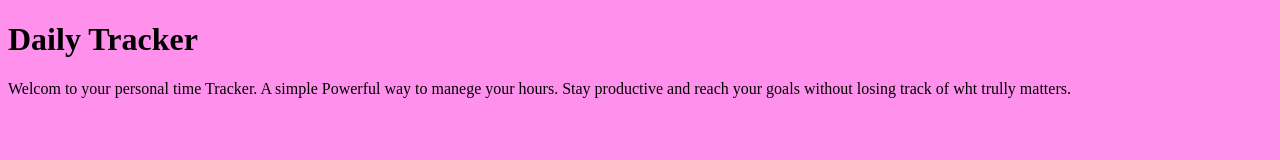
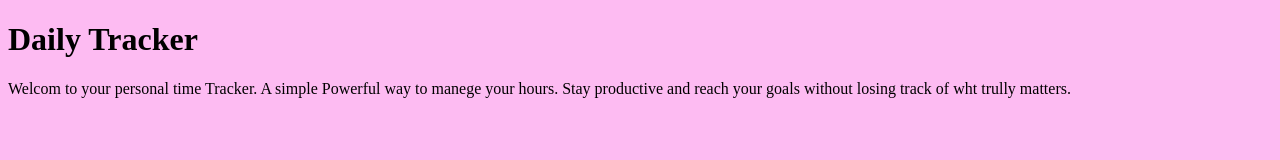
Before and after one commit to wafaadam548-bot/Project.5, a plain HTML site: page index.html in a window 1280 px wide. Drawn offline with Linux system fonts and the light colour scheme.

Commit message:
change the color to baby pink

```diff
--- a/style.css
+++ b/style.css
@@ -1,4 +1,4 @@
 body{
-background-color: rgb(255, 145, 237);
+background-color: rgb(253, 187, 242);
 
 }
```
